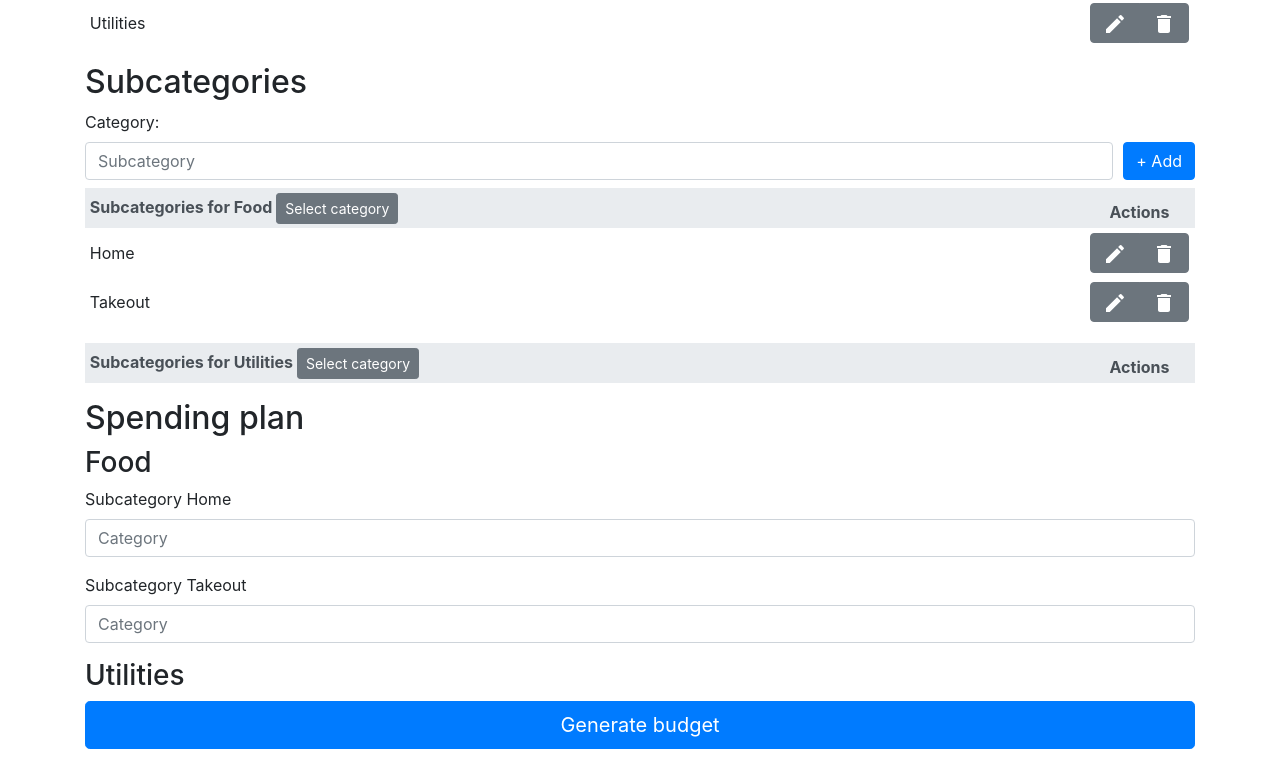
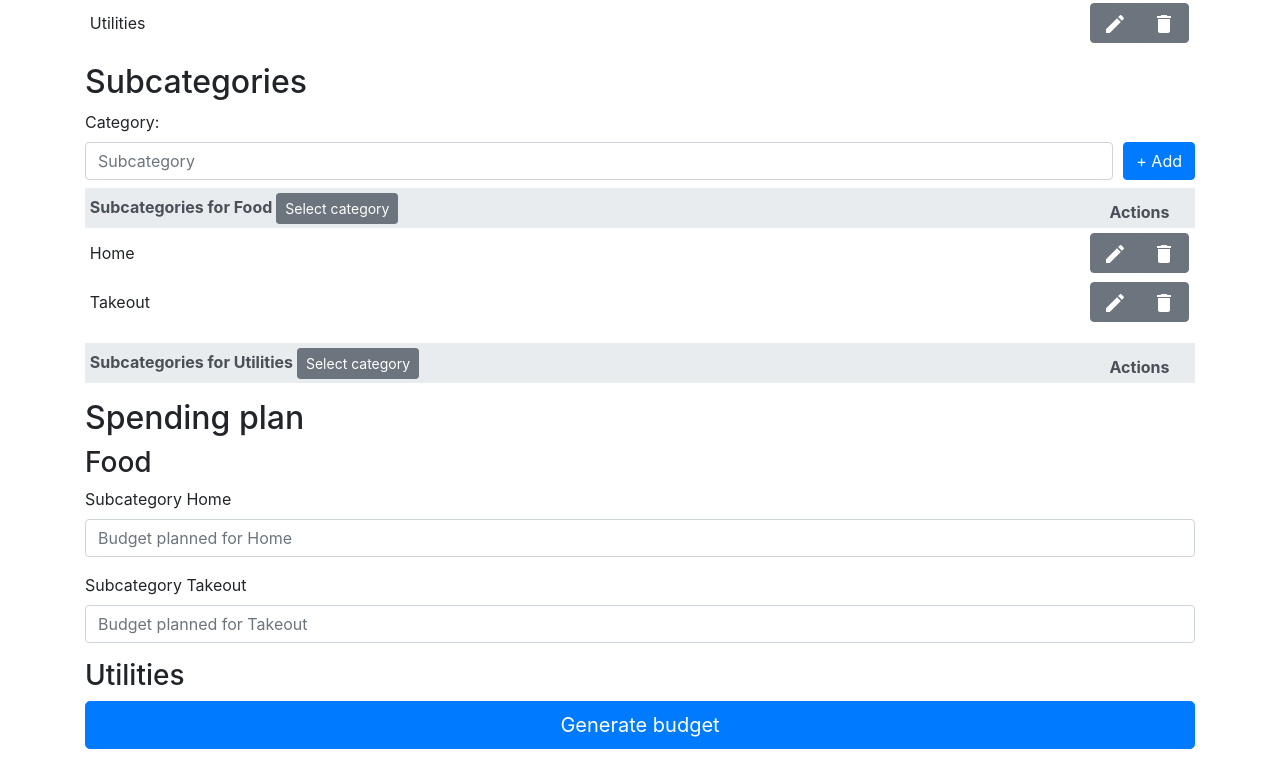
Before and after one commit to PatrykRubaj/qb-front-end, a React (Create React App) app: page /generator in a window 1280 px wide. Shown: the part 607-1380 px from the top of the page. Built offline with nearby package versions, Linux system fonts and the light colour scheme.

Commit message:
Added placeholder text to FieldWithErrorMessage component

```diff
--- a/src/Common/FieldWithErrorMessage.tsx
+++ b/src/Common/FieldWithErrorMessage.tsx
@@ -7,6 +7,7 @@ interface Props {
   error: string;
   touch: boolean;
   name: string;
+  placeholder?: string;
 }
 
 const FieldWithErrorMessage: React.FC<Props> = (props: Props) => {
@@ -21,7 +22,7 @@ const FieldWithErrorMessage: React.FC<Props> = (props: Props) => {
         className={
           "form-control " + (props.touch && props.error ? "is-invalid" : "")
         }
-        placeholder="Category"
+        placeholder={props.placeholder || ""}
       />
       {props.touch && props.error ? (
         <div className="invalid-feedback">{props.error}</div>
--- a/src/Common/FormikFieldWithErrorMessage.tsx
+++ b/src/Common/FormikFieldWithErrorMessage.tsx
@@ -4,9 +4,13 @@ import FieldWithErrorMessage from "./FieldWithErrorMessage";
 
 interface Props {
   name: string;
+  placeholder?: string;
 }
 
-const FormikFieldWithErrorMessage: React.FC<Props> = ({ name }: Props) => {
+const FormikFieldWithErrorMessage: React.FC<Props> = ({
+  name,
+  placeholder
+}: Props) => {
   return (
     <Field name={name}>
       {({ form, field }: FieldProps): JSX.Element | null => {
@@ -21,6 +25,7 @@ const FormikFieldWithErrorMessage: React.FC<Props> = ({ name }: Props) => {
             onBlur={field.onBlur}
             touch={touch}
             error={error}
+            placeholder={placeholder}
           />
         );
       }}
--- a/src/SpreadsheetGeneration/SpendingPrediction/SpendingPredictionComponent.tsx
+++ b/src/SpreadsheetGeneration/SpendingPrediction/SpendingPredictionComponent.tsx
@@ -95,6 +95,7 @@ const SpendingPredictionComponent: React.FC<Props> = ({
                               <label htmlFor="formGroupExampleInput">{`Subcategory ${subcategory.name}`}</label>
                               <FormikFieldWithErrorMessage
                                 name={`subcategories.${index}.amount`}
+                                placeholder={`Budget planned for ${subcategory.name}`}
                               />
                               <SaveDataToState />
                             </div>
```
